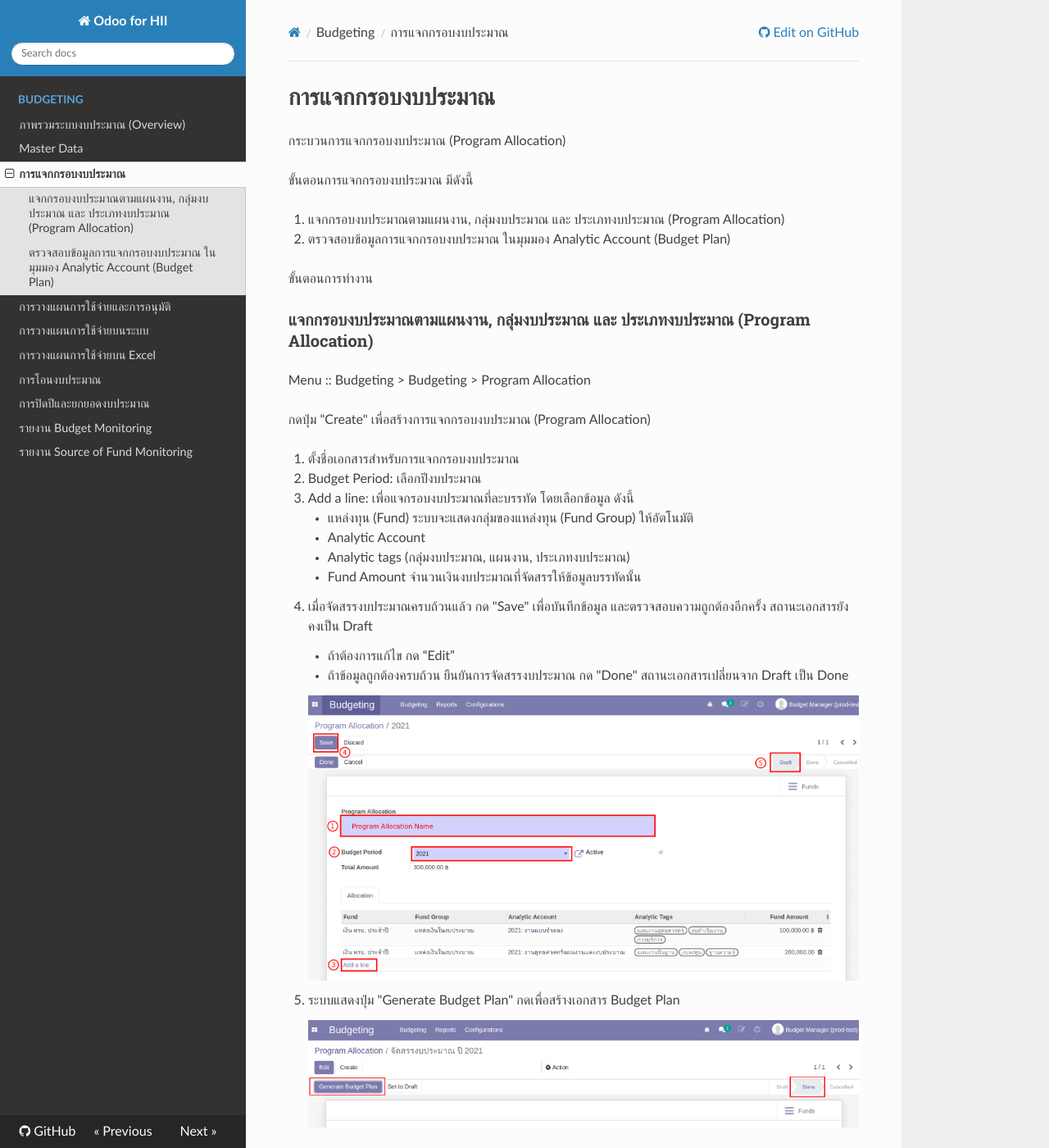
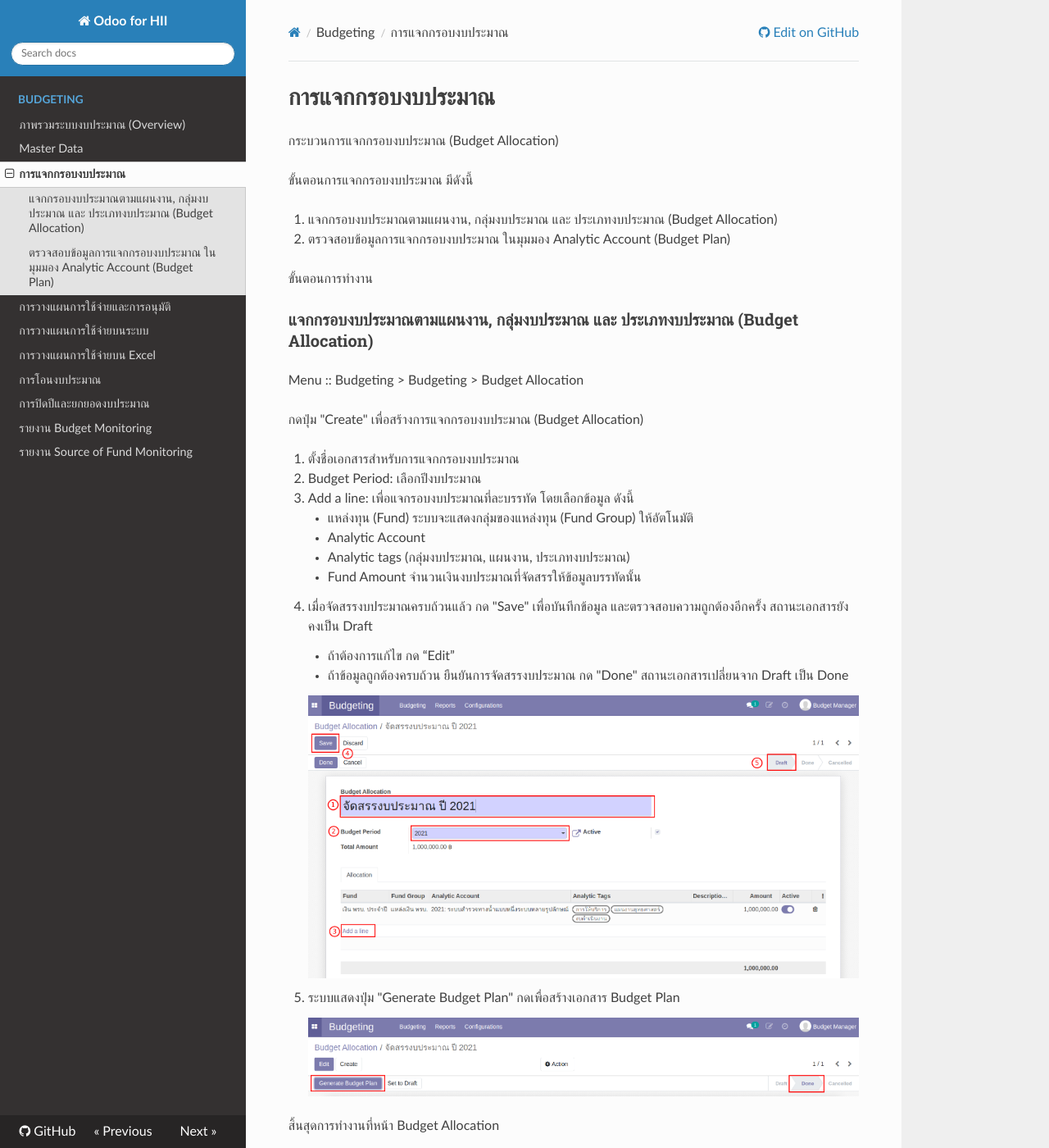
Before and after one commit to newtratip/hii-docs, an MkDocs documentation site: the page built from docs/budget/1_budget_allocation/allocation.md, in a window 1280 px wide and 1400 px high. Shown: the whole window at 82% size. Built offline with MkDocs 1.6.1, drawn with Linux system fonts in a browser that asks for light colours; nearby versions of some CDN libraries; some of the changed text lies outside the part shown.

Commit message:
[FIX] program allocation to budget allocation

```diff
--- a/docs/budget/1_program_allocation/allocation.md
+++ b/docs/budget/1_budget_allocation/allocation.md
@@ -1,18 +1,18 @@
 # การแจกกรอบงบประมาณ
-กระบวนการแจกกรอบงบประมาณ (Program Allocation)
+กระบวนการแจกกรอบงบประมาณ (Budget Allocation)
 
 ขั้นตอนการแจกกรอบงบประมาณ มีดังนี้
 
-1. แจกกรอบงบประมาณตามแผนงาน, กลุ่มงบประมาณ และ ประเภทงบประมาณ (Program Allocation)
+1. แจกกรอบงบประมาณตามแผนงาน, กลุ่มงบประมาณ และ ประเภทงบประมาณ (Budget Allocation)
 2. ตรวจสอบข้อมูลการแจกกรอบงบประมาณ ในมุมมอง Analytic Account (Budget Plan)
 
 ขั้นตอนการทำงาน
 
-### แจกกรอบงบประมาณตามแผนงาน, กลุ่มงบประมาณ และ ประเภทงบประมาณ (Program Allocation)
+### แจกกรอบงบประมาณตามแผนงาน, กลุ่มงบประมาณ และ ประเภทงบประมาณ (Budget Allocation)
 
-Menu :: Budgeting > Budgeting > Program Allocation
+Menu :: Budgeting > Budgeting > Budget Allocation
 
-กดปุ่ม "Create" เพื่อสร้างการแจกกรอบงบประมาณ (Program Allocation)
+กดปุ่ม "Create" เพื่อสร้างการแจกกรอบงบประมาณ (Budget Allocation)
 
 1. ตั้งชื่อเอกสารสำหรับการแจกกรอบงบประมาณ
 2. Budget Period: เลือกปีงบประมาณ
@@ -25,19 +25,19 @@
     * ถ้าต้องการแก้ไข กด “Edit”
     * ถ้าข้อมูลถูกต้องครบถ้วน ยืนยันการจัดสรรงบประมาณ กด "Done" สถานะเอกสารเปลี่ยนจาก Draft เป็น Done
 
-    ![create program allocation](img/program_allocation.png)
+    ![create budget allocation](img/program_allocation.png)
 
 5. ระบบแสดงปุ่ม "Generate Budget Plan" กดเพื่อสร้างเอกสาร Budget Plan
 
     ![generate budget plan](img/generate_bp.png)
 
-สิ้นสุดการทำงานที่หน้า Program Allocation
+สิ้นสุดการทำงานที่หน้า Budget Allocation
 
 ### ตรวจสอบข้อมูลการแจกกรอบงบประมาณ ในมุมมอง Analytic Account (Budget Plan)
 
 Menu :: Budgeting > Budgeting > Budget Plan
 
-เลือก Budget Plan ที่สร้างจาก Program Allocation
+เลือก Budget Plan ที่สร้างจาก Budget Allocation
 
 1. ตรวจสอบข้อมูลตาม Analytic Account
 2. ข้อมูลถูกต้องครบถ้วนแล้ว กด "Confirm" สถานะเอกสารเปลี่ยนจาก Draft > Confirmed
--- a/mkdocs.yml
+++ b/mkdocs.yml
@@ -11,7 +11,7 @@
     - "Budgeting":
         - ภาพรวมระบบงบประมาณ (Overview) : budget/overview.md
         - Master Data : budget/0_master_data/master_data.md
-        - การแจกกรอบงบประมาณ : budget/1_program_allocation/allocation.md
+        - การแจกกรอบงบประมาณ : budget/1_budget_allocation/allocation.md
         - การวางแผนการใช้จ่ายและการอนุมัติ : budget/2_phasing_plan/phasing_plan.md
         - การวางแผนการใช้จ่ายบนระบบ : budget/2_phasing_plan/phasing_plan_manual.md
         - การวางแผนการใช้จ่ายบน Excel : budget/2_phasing_plan/phasing_plan_excel.md
```
Also changed, not shown: docs/budget/2_phasing_plan/phasing_plan.md (+1 -1 lines), docs/budget/1_budget_allocation/img/bcs.png (renamed from docs/budget/1_program_allocation/img/bcs.png), docs/budget/1_budget_allocation/img/budget_plan.png (renamed from docs/budget/1_program_allocation/img/budget_plan.png), docs/budget/1_budget_allocation/img/close.png (renamed from docs/budget/1_program_allocation/img/close.png), docs/budget/1_budget_allocation/img/done_program_allocation.png (renamed from docs/budget/1_program_allocation/img/done_program_allocation.png), docs/budget/1_budget_allocation/img/generate_bp.png (added), docs/budget/1_budget_allocation/img/program_allocation.png (added), docs/budget/1_program_allocation/img/generate_bp.png (deleted), docs/budget/1_program_allocation/img/program_allocation.png (deleted).
